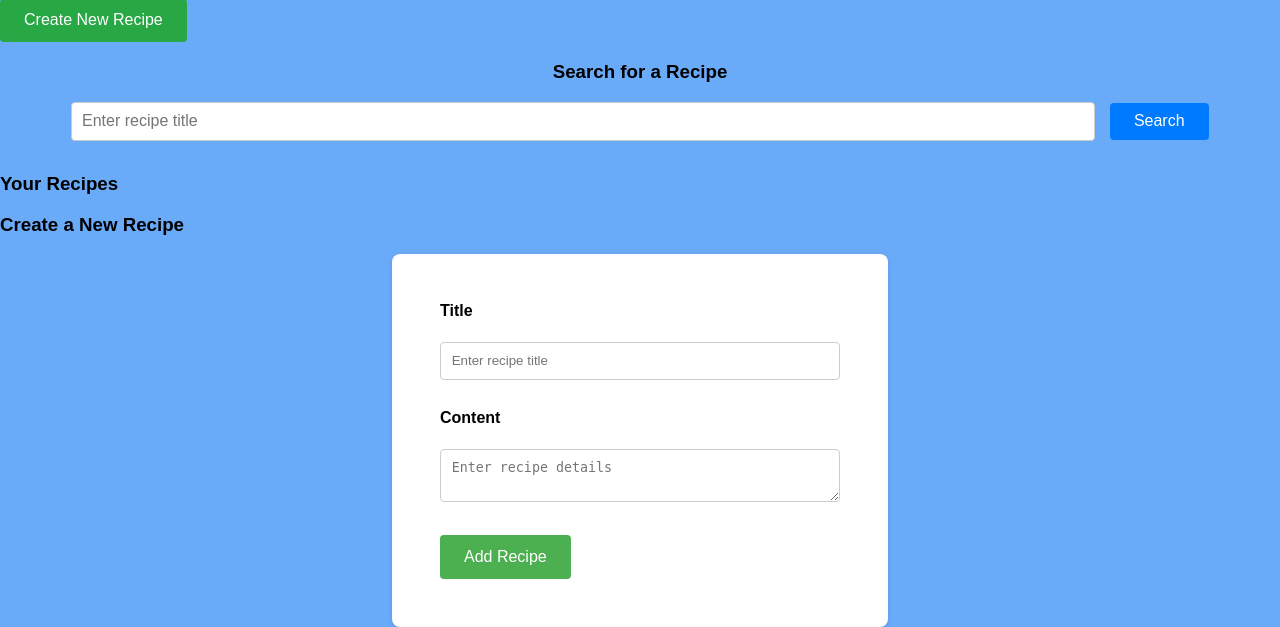
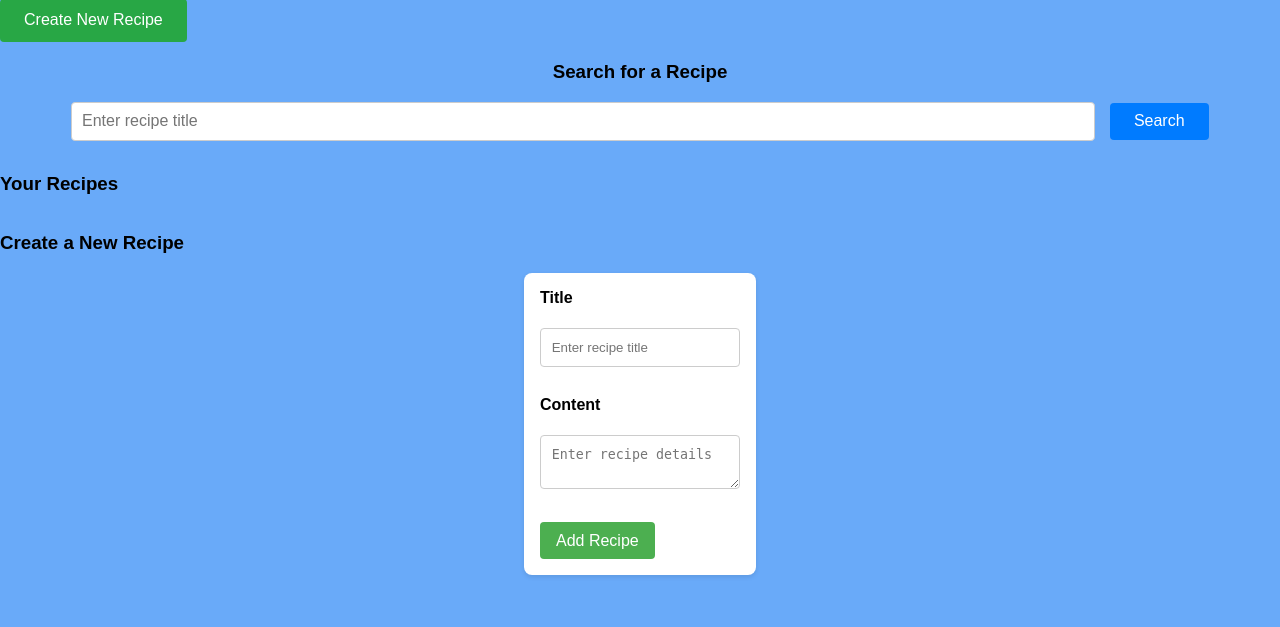
Before and after one commit to Chris-moreton12/MyRecipes, a Flask app: page /dashboard in a window 1280 px wide. Shown: the part 213-840 px from the top of the page. After the commit the page ends 790 px from the top, so only its background shows below. Run offline with Flask 2, Linux system fonts and the light colour scheme; the visitor is signed in with stand-in values (Sample User, id 1); data that the repository does not hold is empty.

Commit message:
style added to allow for recipe items to stack 2 by 2

```diff
--- a/static/css/style.css
+++ b/static/css/style.css
@@ -55,11 +55,11 @@ body {
 /* General form styling */
 form {
     background: white;
-    padding: 3em;
+    padding: 1em;
     border-radius: 8px;
     box-shadow: 0 2px 5px rgba(1, 1, 1, 0.1);
     width: 100%;
-    max-width: 400px;
+    max-width: 200px;
     margin: 0 auto;
 }
 
@@ -97,7 +97,7 @@ form .btn {
     display: inline-block;
     background-color: #4CAF50;
     color: white;
-    padding: 0.8em 1.5em;
+    padding: 0.6em 1em;
     text-align: center;
     text-decoration: none;
     font-size: 1em;
@@ -127,6 +127,17 @@ form .btn:hover {
 
 .recipe-list .recipe-item h4 {
     margin: 0 0 0.5em;
+}
+
+
+/* Recipe List Styling - Change to grid layout */
+.recipe-list ul {
+    list-style-type: none;
+    padding: 0;
+    display: grid;
+    grid-template-columns: repeat(2, 1fr); /* 2 items per row */
+    gap: 20px;
+    margin: 0;
 }
 
 /* Preserve line breaks as they are when inputted */
```
